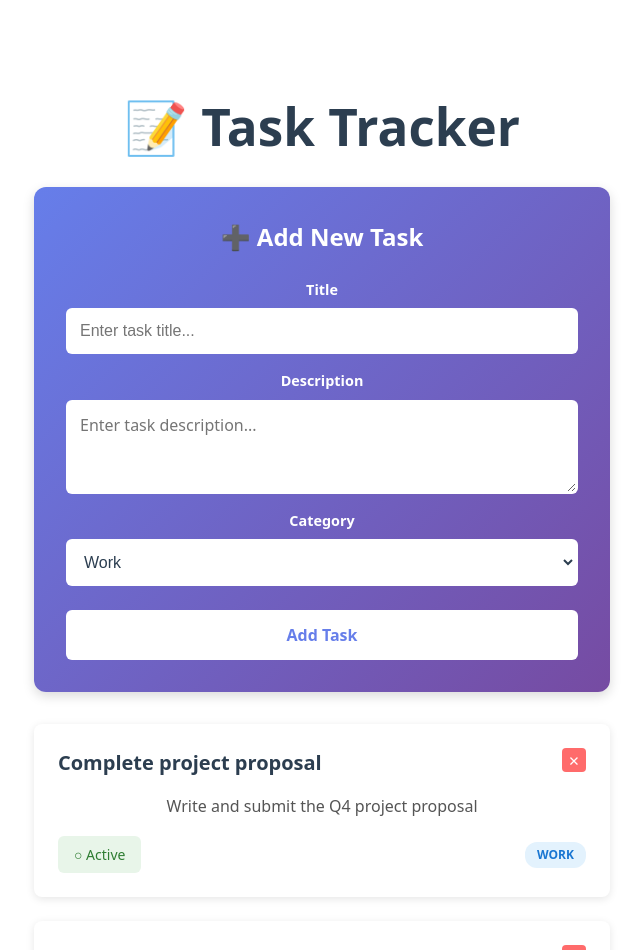
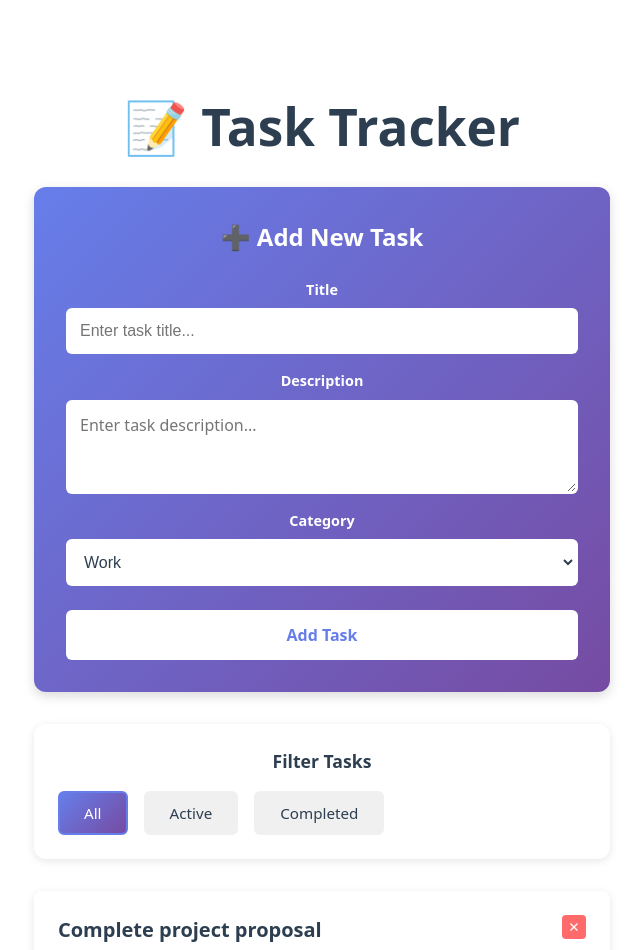
Before and after one commit to Chas-Henrik/vue-v-1-workshop-task-tracker, a Vue app in the folder task-tracker/: page / in a window 1280 px wide. Shown: the top 950 px of the page, without its empty margins (318-961 px from the left). Built offline with nearby package versions, Linux system fonts and the light colour scheme.

Commit message:
Add task filtering functionality and enhance filter UI

```diff
--- a/task-tracker/src/App.vue
+++ b/task-tracker/src/App.vue
@@ -1,9 +1,10 @@
 <script setup>
-import { ref } from 'vue'
+import { ref, computed } from 'vue'
 
 const newTaskTitle = ref('')
 const newTaskDescription = ref('')
 const newTaskCategory = ref('Work')
+const selectedFilter = ref('all')
 
 const tasks = ref([
   {
@@ -85,6 +86,15 @@ const deleteTask = (taskId) => {
     tasks.value.splice(index, 1)
   }
 }
+
+const filteredTasks = computed(() => {
+  if (selectedFilter.value === 'active') {
+    return tasks.value.filter(task => task.status === 'active')
+  } else if (selectedFilter.value === 'completed') {
+    return tasks.value.filter(task => task.status === 'completed')
+  }
+  return tasks.value
+})
 </script>
 
 <template>
@@ -129,9 +139,34 @@ const deleteTask = (taskId) => {
       </form>
     </div>
 
+    <!-- Filter Panel -->
+    <div class="filter-panel">
+      <h3>Filter Tasks</h3>
+      <div class="filter-buttons">
+        <button
+          :class="{ active: selectedFilter === 'all' }"
+          @click="selectedFilter = 'all'"
+        >
+          All
+        </button>
+        <button
+          :class="{ active: selectedFilter === 'active' }"
+          @click="selectedFilter = 'active'"
+        >
+          Active
+        </button>
+        <button
+          :class="{ active: selectedFilter === 'completed' }"
+          @click="selectedFilter = 'completed'"
+        >
+          Completed
+        </button>
+      </div>
+    </div>
+
     <div class="task-list">
       <div
-        v-for="task in tasks"
+        v-for="task in filteredTasks"
         :key="task.id"
         class="task-card"
         :class="{ completed: task.status === 'completed' }"
@@ -245,6 +280,49 @@ h1 {
 
 .add-btn:active {
   transform: translateY(0);
+}
+
+.filter-panel {
+  background: white;
+  border-radius: 12px;
+  padding: 1.5rem;
+  margin-bottom: 2rem;
+  box-shadow: 0 2px 8px rgba(0, 0, 0, 0.1);
+}
+
+.filter-panel h3 {
+  margin: 0 0 1rem 0;
+  color: #2c3e50;
+  font-size: 1.1rem;
+}
+
+.filter-buttons {
+  display: flex;
+  gap: 1rem;
+  flex-wrap: wrap;
+}
+
+.filter-buttons button {
+  padding: 0.625rem 1.5rem;
+  background: #f0f0f0;
+  color: #2c3e50;
+  border: 2px solid transparent;
+  border-radius: 6px;
+  font-size: 0.95rem;
+  font-weight: 500;
+  cursor: pointer;
+  transition: all 0.2s ease;
+}
+
+.filter-buttons button:hover {
+  background: #e0e0e0;
+  transform: translateY(-2px);
+}
+
+.filter-buttons button.active {
+  background: linear-gradient(135deg, #667eea 0%, #764ba2 100%);
+  color: white;
+  border-color: #667eea;
 }
 
 .task-list {
```
